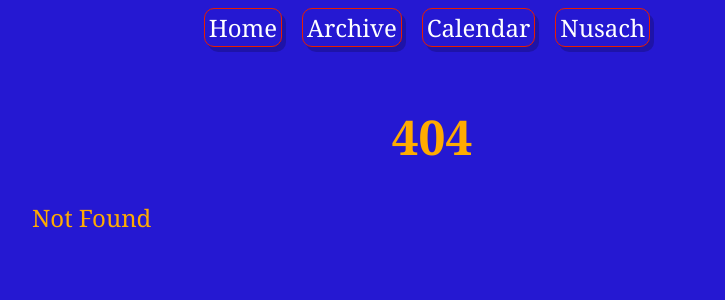
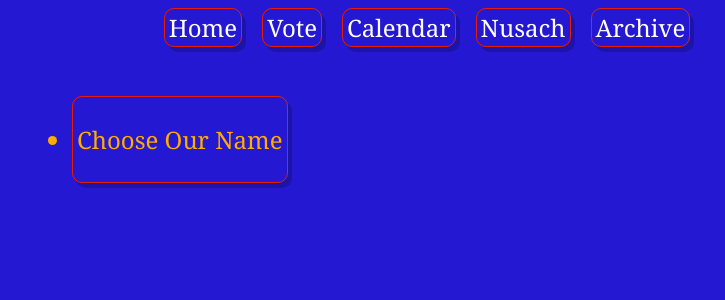
Before and after one commit to cyberjewess/tbrs-sv, a SvelteKit app: page /vote in a window 1280 px wide. Before the commit this address had no page. Shown: the top 300 px of the page, without its empty margins (208-933 px from the left). Built offline with nearby package versions, Linux system fonts and the light colour scheme.

Commit message:
Add vote route

```diff
--- a/src/routes/+layout.svelte
+++ b/src/routes/+layout.svelte
@@ -6,9 +6,10 @@
 
 <div class="navbar">
 	<a href="/" class="button">Home</a>
-	<a href="/archive/" class="button">Archive</a>
+	<a href="/vote/" class="button">Vote</a>
 	<a href="/calendar/" class="button">Calendar</a>
 	<a href="/nusach/" class="button">Nusach</a>
+	<a href="/archive/" class="button">Archive</a>
 </div>
 
 <main>
--- /dev/null
+++ b/src/routes/vote/+page.svelte
@@ -0,0 +1,34 @@
+<script lang="ts">
+	import { events } from '$lib/data/events';
+	import EventList from '$lib/EventList.svelte';
+
+	// Helper to get today's date at midnight
+	function todayISO(): string {
+		const now = new Date();
+		now.setHours(0, 0, 0, 0);
+		return now.toISOString().slice(0, 10);
+	}
+
+	const today = todayISO();
+
+	const upcomingEvents = events
+		.filter((e) => e.date >= today)
+		.sort((a, b) => b.date.localeCompare(a.date));
+	const pastEvents = events
+		.filter((e) => e.date < today)
+		.sort((a, b) => b.date.localeCompare(a.date));
+	const form = {
+		link: 'https://forms.gle/78Dpnps5FQD985an7',
+		display: 'Choose Our Name'
+	};
+</script>
+
+<div class="vote-card">
+	<ul>
+		<li>
+			<a href={form.link} class="button">
+				<pre>{form.display}</pre>
+			</a>
+		</li>
+	</ul>
+</div>
```
